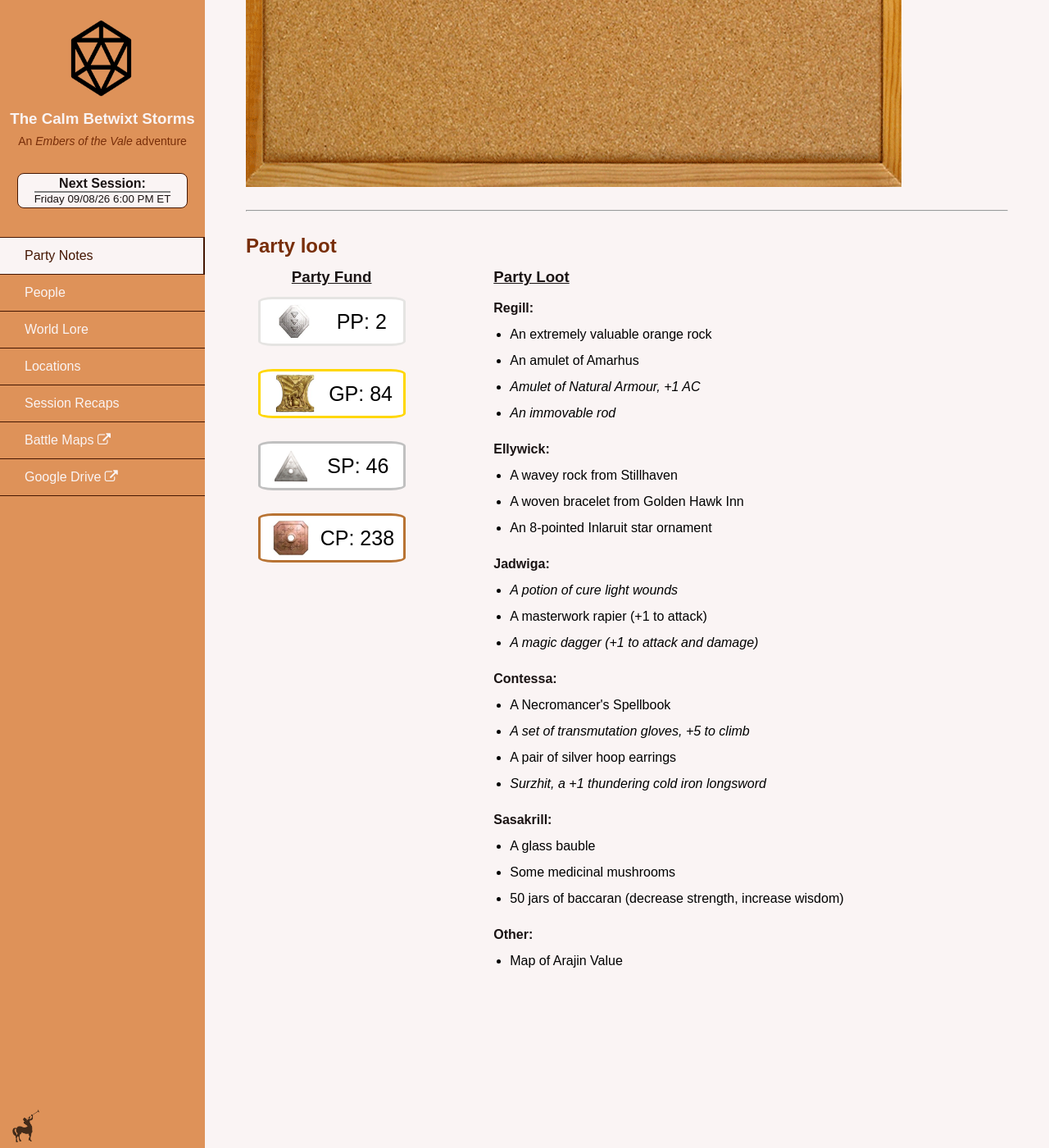
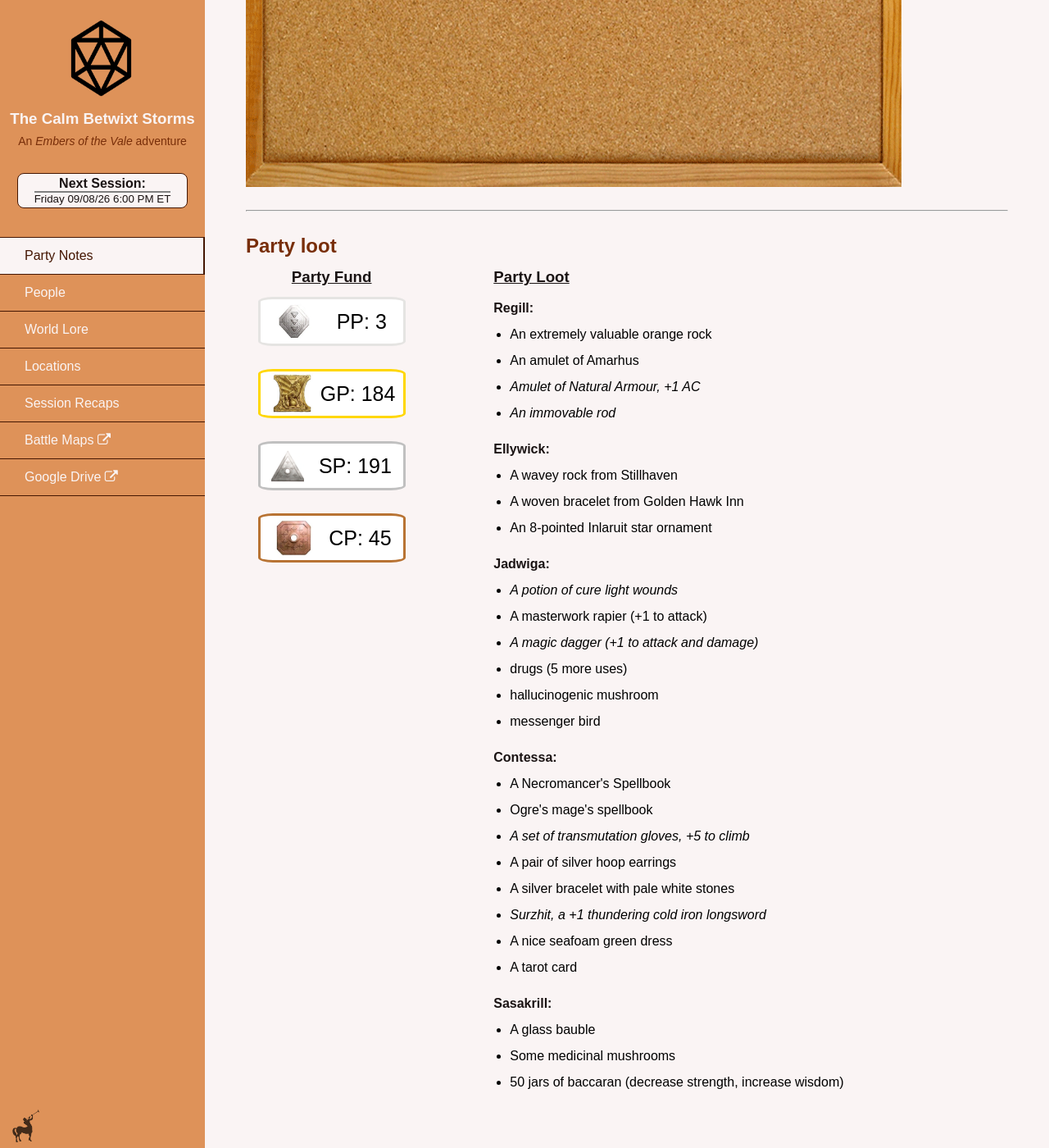
Before and after one commit to lambdr/calm_betwixt_storms, a Jekyll site: the page built from index.md, in a window 1280 px wide and 1400 px high, scrolled down 528 px. Shown: the whole window at 82% size. Built offline with Jekyll 4.4.1, drawn with Linux system fonts in a browser that asks for light colours.

Commit message:
Modify party_info.yml with new player stats and items
Updated player stats and added new items for characters.

```diff
--- a/_data/party_info.yml
+++ b/_data/party_info.yml
@@ -3,10 +3,10 @@ quests:
   - description: Deliver a package for Lord Wadim vanTean
   - description: Seek a Bow of Dust in Grantia
 
-pp: 2
-gp: 84
-sp: 46
-cp: 238
+pp: 3
+gp: 184
+sp: 191
+cp: 45
 
 loot:
   players:
@@ -32,22 +32,25 @@ loot:
         - name: A masterwork rapier (+1 to attack)
         - name: A magic dagger (+1 to attack and damage)
           magic: yes
+        - name: drugs (5 more uses)
+        - name: hallucinogenic mushroom
+        - name: messenger bird
 
     - name: Contessa
       items:
         - name: A Necromancer's Spellbook
+        - name: Ogre's mage's spellbook
         - name: A set of transmutation gloves, +5 to climb
           magic: yes
         - name: A pair of silver hoop earrings
+        - name: A silver bracelet with pale white stones
         - name: Surzhit, a +1 thundering cold iron longsword
           magic: yes
+        - name: A nice seafoam green dress
+        - name: A tarot card
 
     - name: Sasakrill
       items:
         - name: A glass bauble
         - name: Some medicinal mushrooms
         - name: 50 jars of baccaran (decrease strength, increase wisdom)
-
-    - name: Other
-      items:
-        - name: Map of Arajin Value
```
